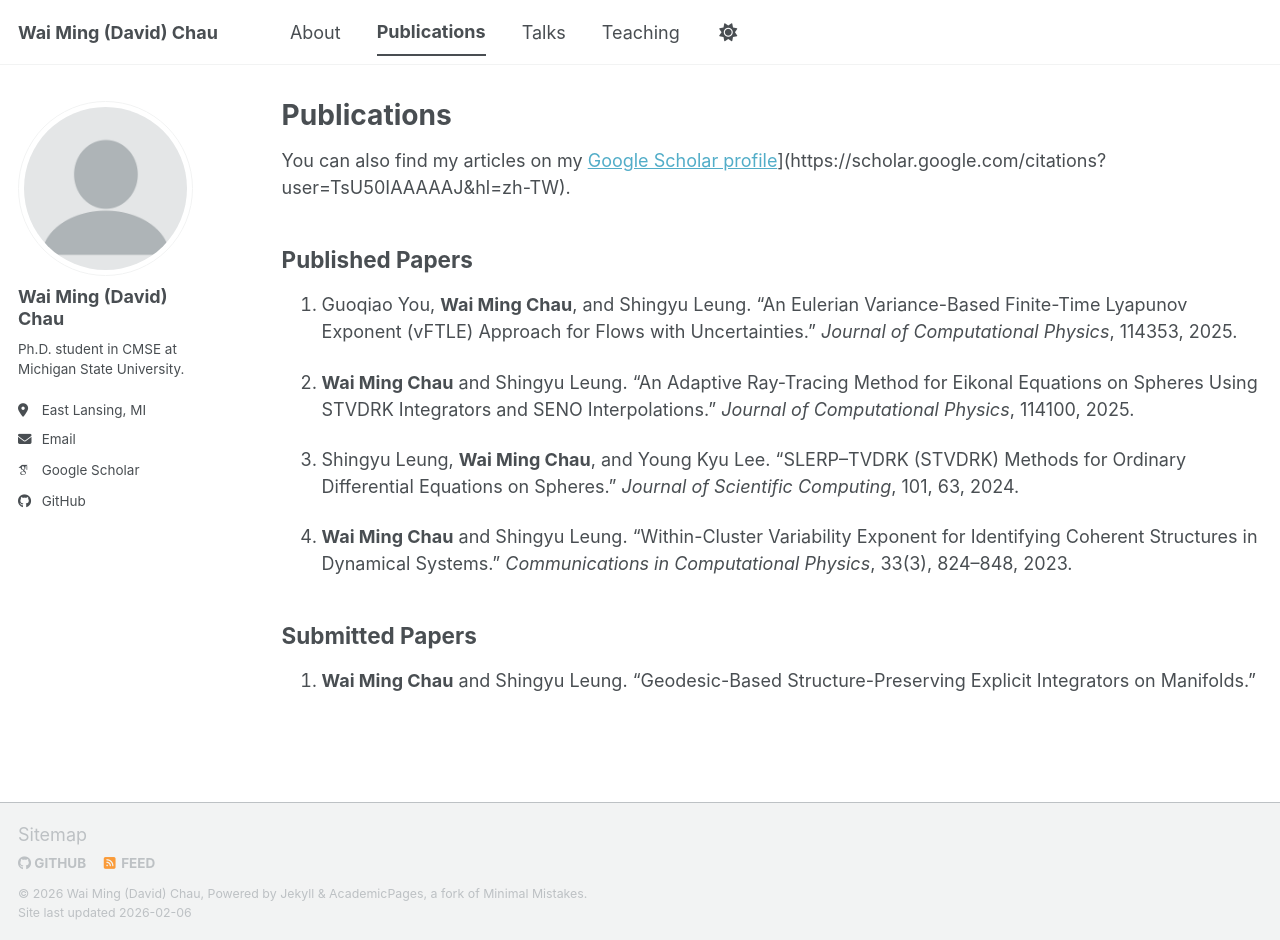
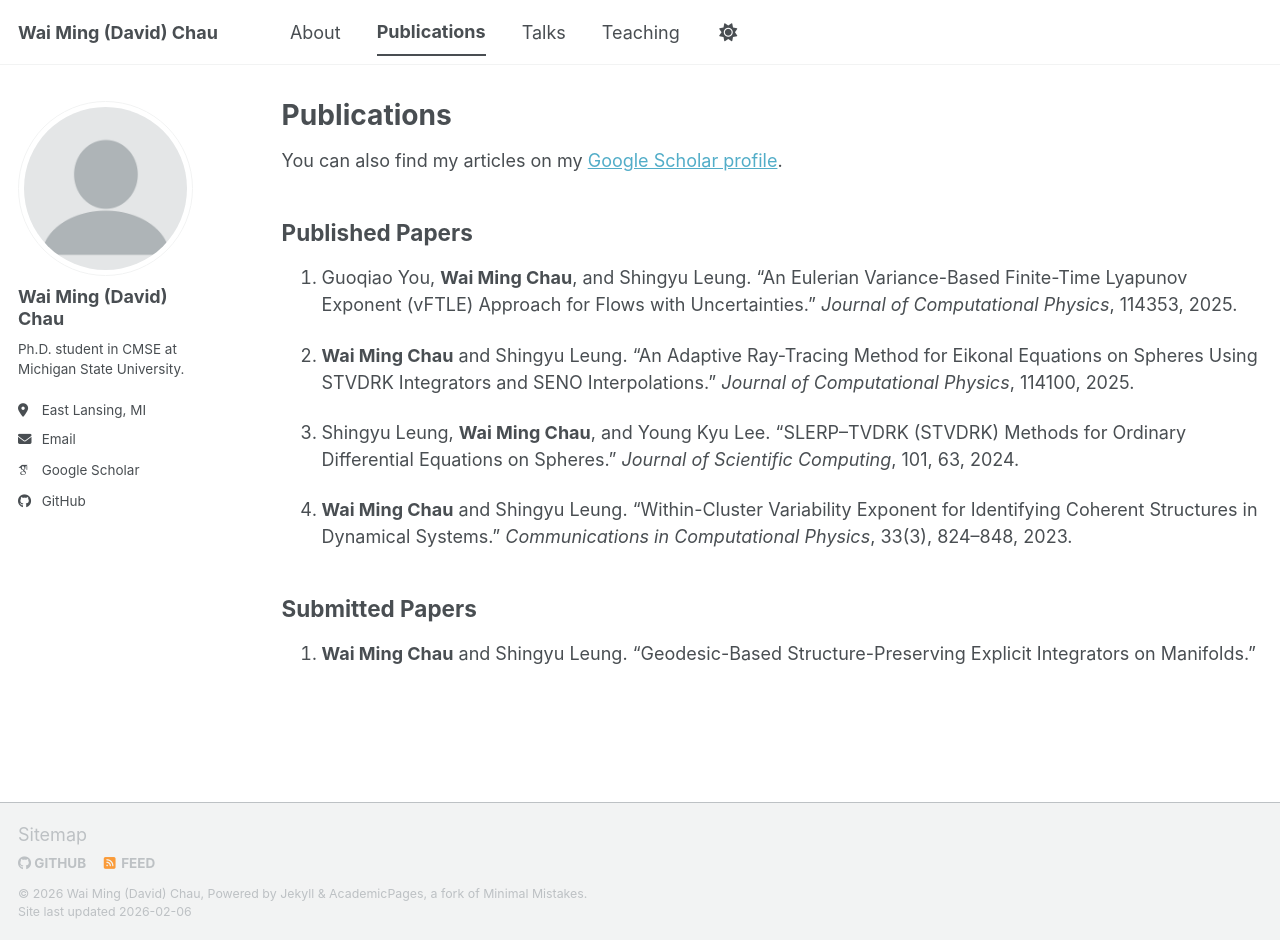
Before and after one commit to wm-chau/wm-chau.github.io, a Jekyll site: the page built from _pages/publications.md, in a window 1280 px wide and 940 px high. Built offline with Jekyll 4.4.1, drawn with Linux system fonts in a browser that asks for light colours; some web fonts are replaced; a script bundle is joined from its source files by our own code; library files that are not in the unit come from our copies; some of the changed lines change nothing that is shown.

Commit message:
Update publications.md

```diff
--- a/_pages/publications.md
+++ b/_pages/publications.md
@@ -5,7 +5,7 @@
 author_profile: true
 ---
 
-You can also find my articles on my [Google Scholar profile]([https://scholar.google.com/)](https://scholar.google.com/citations?user=TsU50IAAAAAJ&hl=zh-TW).
+You can also find my articles on my [Google Scholar profile](https://scholar.google.com/citations?user=TsU50IAAAAAJ&hl=zh-TW).
 
 ## Published Papers
 
```
